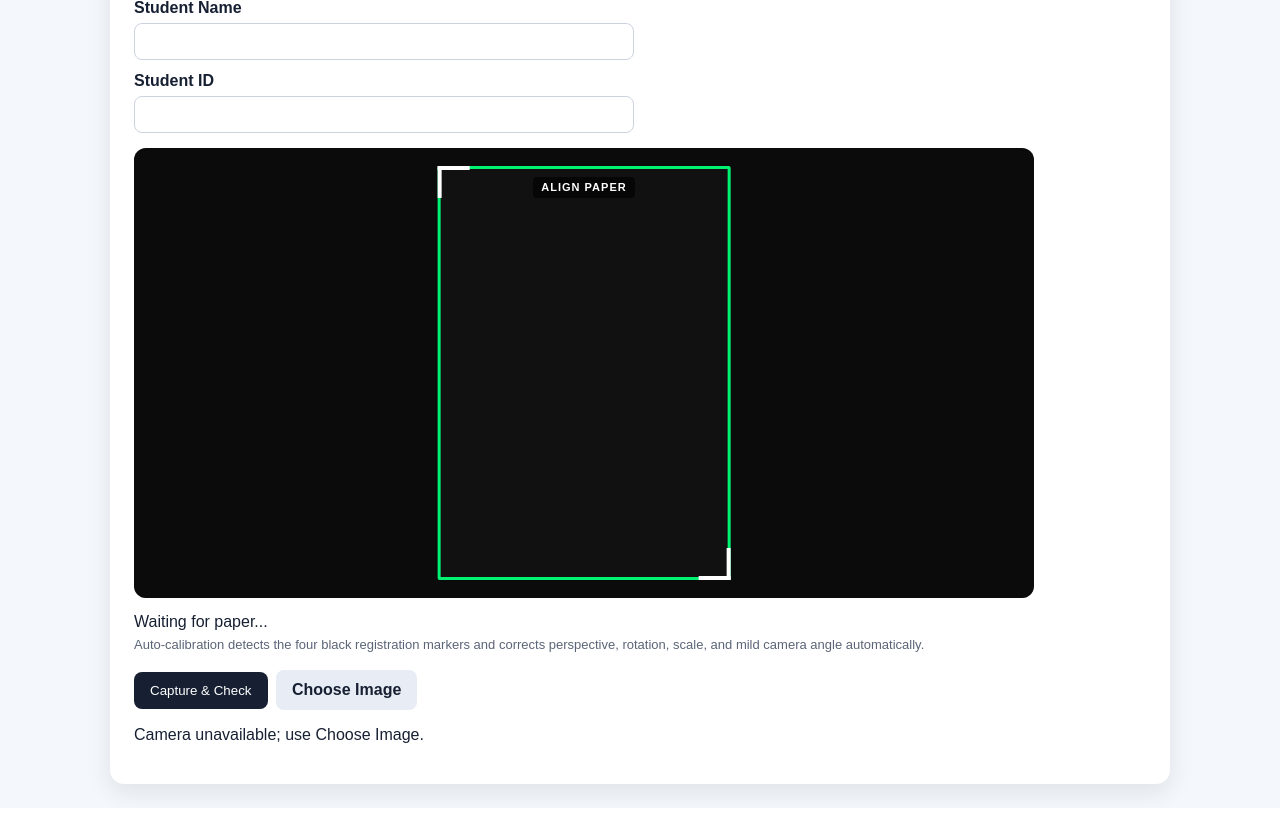
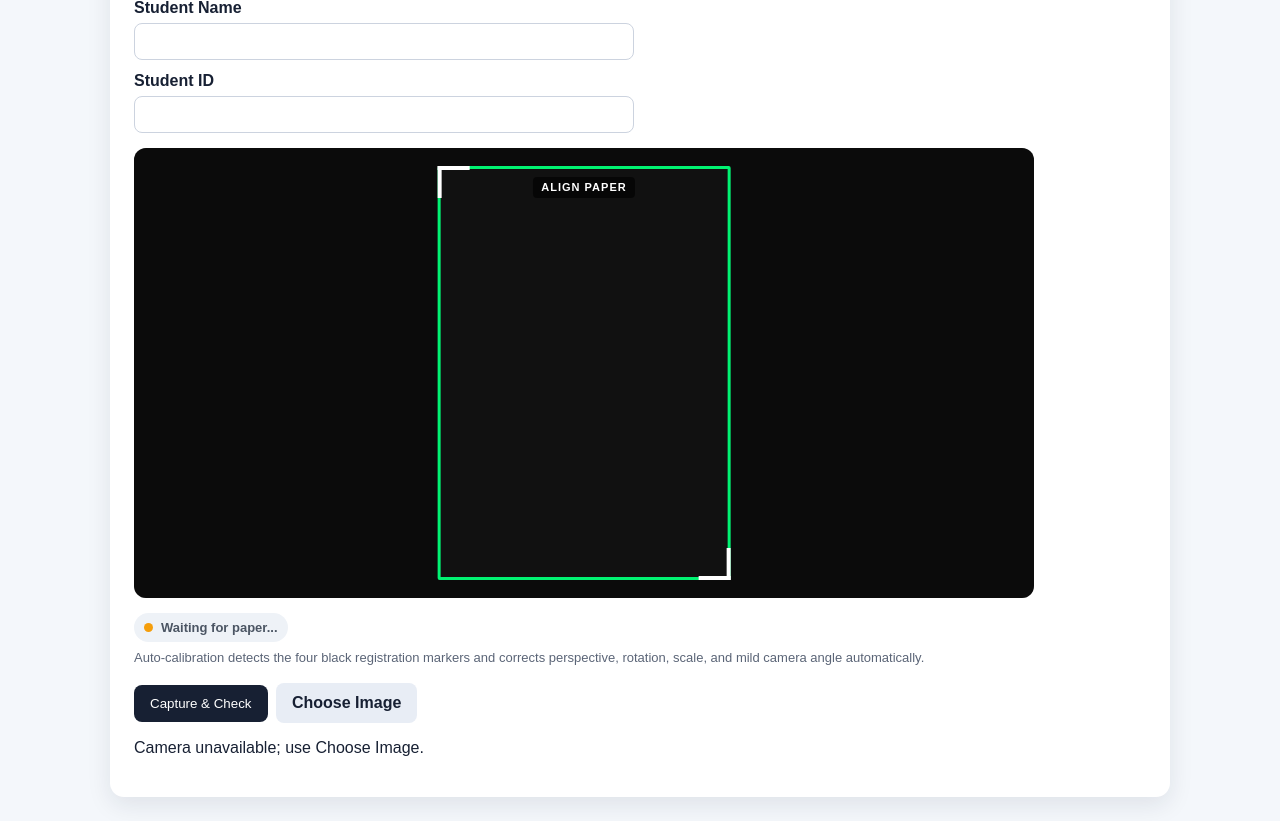
Before and after one commit to jordanzap-glitch/prototype-test, a Django app: page /quiz/1/scan/ in a window 1280 px wide. Shown: the part 213-1034 px from the top of the page. Run offline with Django 5.2, Linux system fonts and the light colour scheme; data comes from the database, SQL or seed files in the repository.

Commit message:
Add visual feedback for automatic paper calibration

```diff
--- a/static/app/css/style.css
+++ b/static/app/css/style.css
@@ -30,3 +30,9 @@ input{display:block;width:100%;max-width:500px;padding:10px;margin-top:6px;borde
 table{width:100%;border-collapse:collapse;margin-top:20px}
 th,td{padding:9px;border-bottom:1px solid #e4e8ef;text-align:left}
 @media(max-width:700px){.container{padding:0 12px}.admin{display:none}.card{padding:16px}.paper-guide{height:90%;border-width:2px}.guide-label{font-size:9px}}
+
+.calibration-status{display:flex;align-items:center;gap:8px;width:max-content;padding:7px 10px;border-radius:999px;background:#eef2f7;color:#4b5563;font-size:13px;font-weight:700;margin:8px 0}
+.calibration-dot{width:9px;height:9px;border-radius:50%;background:#f59e0b;display:inline-block}
+.calibration-status.calibrated{background:#e6f7ec;color:#16723b}
+.calibration-status.calibrated .calibration-dot{background:#16a34a}
+.paper-detected .paper-guide{border-color:#16a34a;box-shadow:0 0 0 9999px rgba(0,0,0,.30),0 0 18px rgba(22,163,74,.65)}
```
